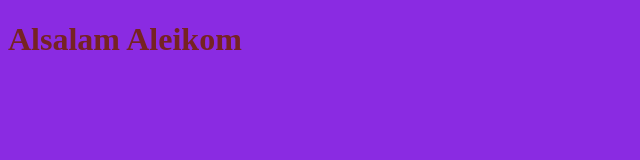
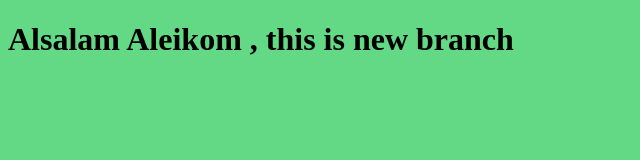
Before and after one commit to Oussema09BKD/myproject, a plain HTML site: page index.html in a window 1280 px wide. Shown: the whole page, without its empty margins (0-640 px from the left). Drawn offline with Linux system fonts and the light colour scheme.

Commit message:
Changing style for the title

```diff
--- a/index.html
+++ b/index.html
@@ -9,7 +9,7 @@
 <body>
 
 
-<h1>Alsalam Aleikom</h1>
+<h1>Alsalam Aleikom , this is new branch</h1>
 
 
     <script src="app.js" ></script>
--- a/style.css
+++ b/style.css
@@ -1,12 +1,12 @@
 h1
 {
-color: rgb(118, 35, 35);
+color: rgb(0, 0, 0);
 
 }
 
 body
 {
-background-color: blueviolet;
+background-color: rgb(99, 217, 133);
 
 
 }
```
